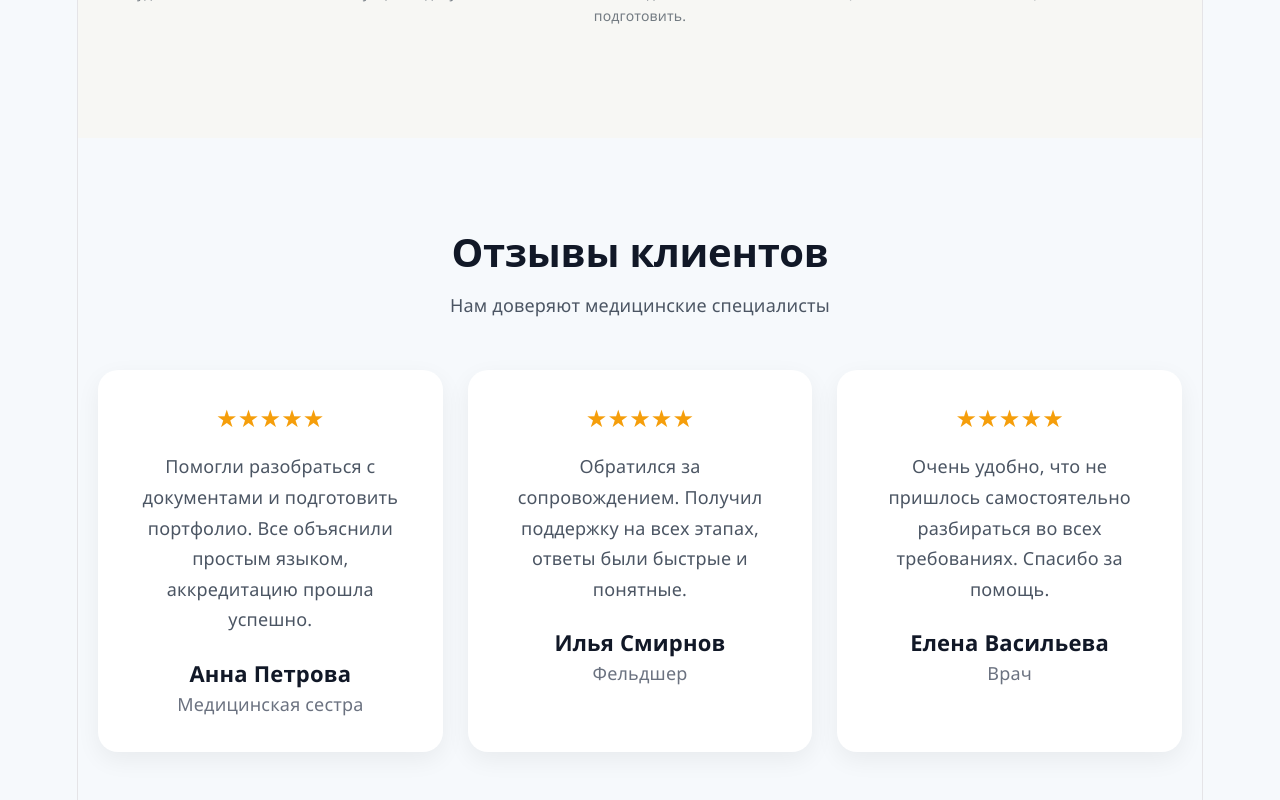
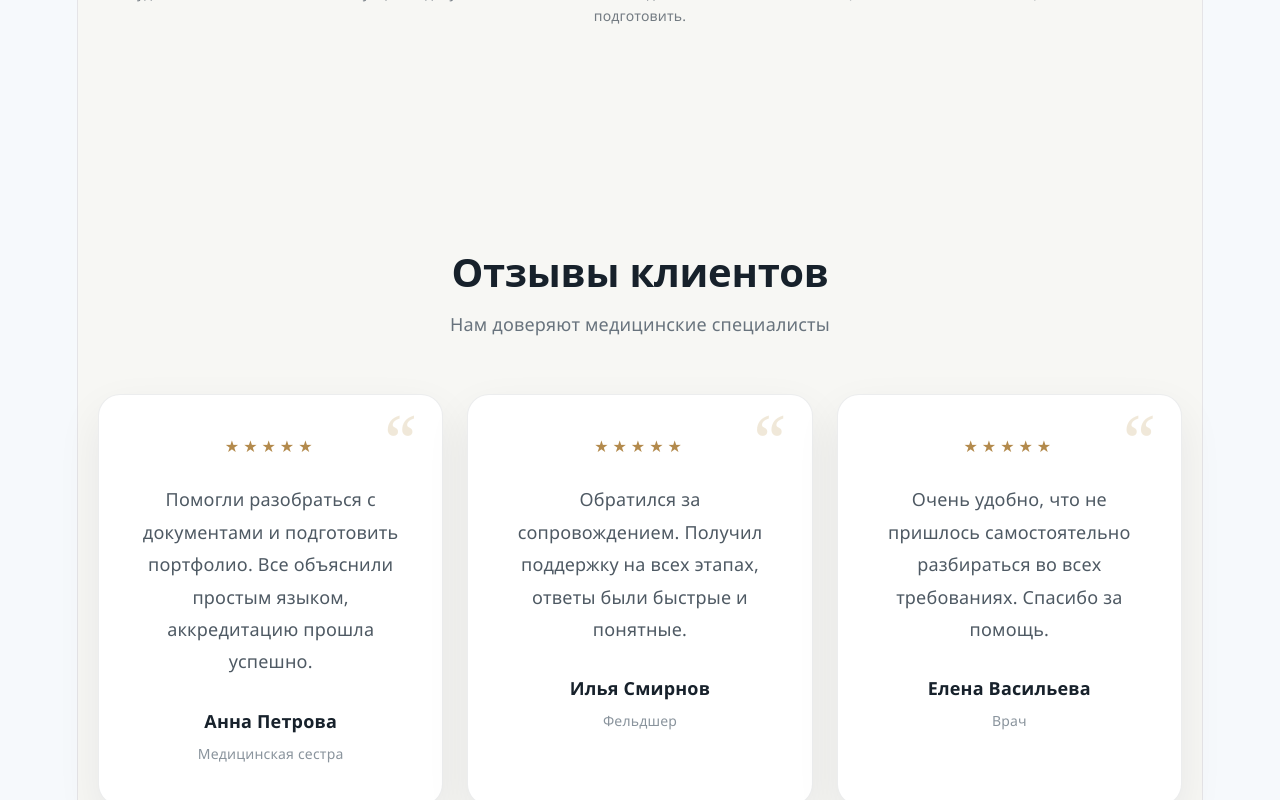
Before and after one commit to adamant1990/med-accreditation, a React (Vite) app: page / in a window 1280 px wide. Shown: the part 3280-4080 px from the top of the page. Built offline with nearby package versions, Linux system fonts and the light colour scheme.

Commit message:
Premium redesign of reviews section

```diff
--- a/src/styles/reviews.css
+++ b/src/styles/reviews.css
@@ -1,111 +1 @@
-.reviews {
-
-    background:#f6f9fc;
-
-}
-
-
-
-.reviews h2 {
-
-    text-align:center;
-
-    margin-bottom:15px;
-
-}
-
-
-
-.reviews-subtitle {
-
-    text-align:center;
-
-    margin-bottom:50px;
-
-}
-
-
-
-.reviews-grid {
-
-    display:grid;
-
-    grid-template-columns:repeat(3,1fr);
-
-    gap:25px;
-
-}
-
-
-
-.review-card {
-
-    background:white;
-
-    padding:35px;
-
-    border-radius:20px;
-
-    box-shadow:0 8px 25px rgba(0,0,0,.06);
-
-    transition:.3s;
-
-}
-
-
-
-.review-card:hover {
-
-    transform:translateY(-8px);
-
-}
-
-
-
-.rating {
-
-    color:#f59e0b;
-
-    font-size:24px;
-
-    margin-bottom:20px;
-
-}
-
-
-
-.review-text {
-
-    margin-bottom:25px;
-
-    color:#4b5563;
-
-}
-
-
-
-.review-card h3 {
-
-    margin-bottom:5px;
-
-}
-
-
-
-.review-card span {
-
-    color:#6b7280;
-
-}
-
-
-
-@media(max-width:900px){
-
-    .reviews-grid {
-
-        grid-template-columns:1fr;
-
-    }
-
-}
+.reviews{background:#f7f7f4;padding:110px 0}.reviews h2{text-align:center;margin-bottom:14px;color:#17212b}.reviews-subtitle{text-align:center;margin-bottom:55px;color:#68737d}.reviews-grid{display:grid;grid-template-columns:repeat(3,1fr);gap:24px}.review-card{position:relative;background:#fff;padding:38px 34px;border:1px solid rgba(20,35,45,.08);border-radius:22px;box-shadow:0 18px 45px rgba(20,35,45,.07);transition:transform .3s ease,box-shadow .3s ease}.review-card::before{content:'“';position:absolute;right:26px;top:8px;font-family:Georgia,serif;font-size:72px;line-height:1;color:#c7a86b;opacity:.25}.review-card:hover{transform:translateY(-7px);box-shadow:0 25px 55px rgba(20,35,45,.11)}.rating{color:#b38a4c;font-size:16px;letter-spacing:4px;margin-bottom:24px}.review-text{margin-bottom:30px;color:#4e5963;line-height:1.8}.review-card h3{margin-bottom:5px;color:#17212b;font-size:18px}.review-card span{color:#8a949d;font-size:14px}@media(max-width:900px){.reviews{padding:80px 0}.reviews-grid{grid-template-columns:1fr}.review-card{padding:30px 26px}}
```
